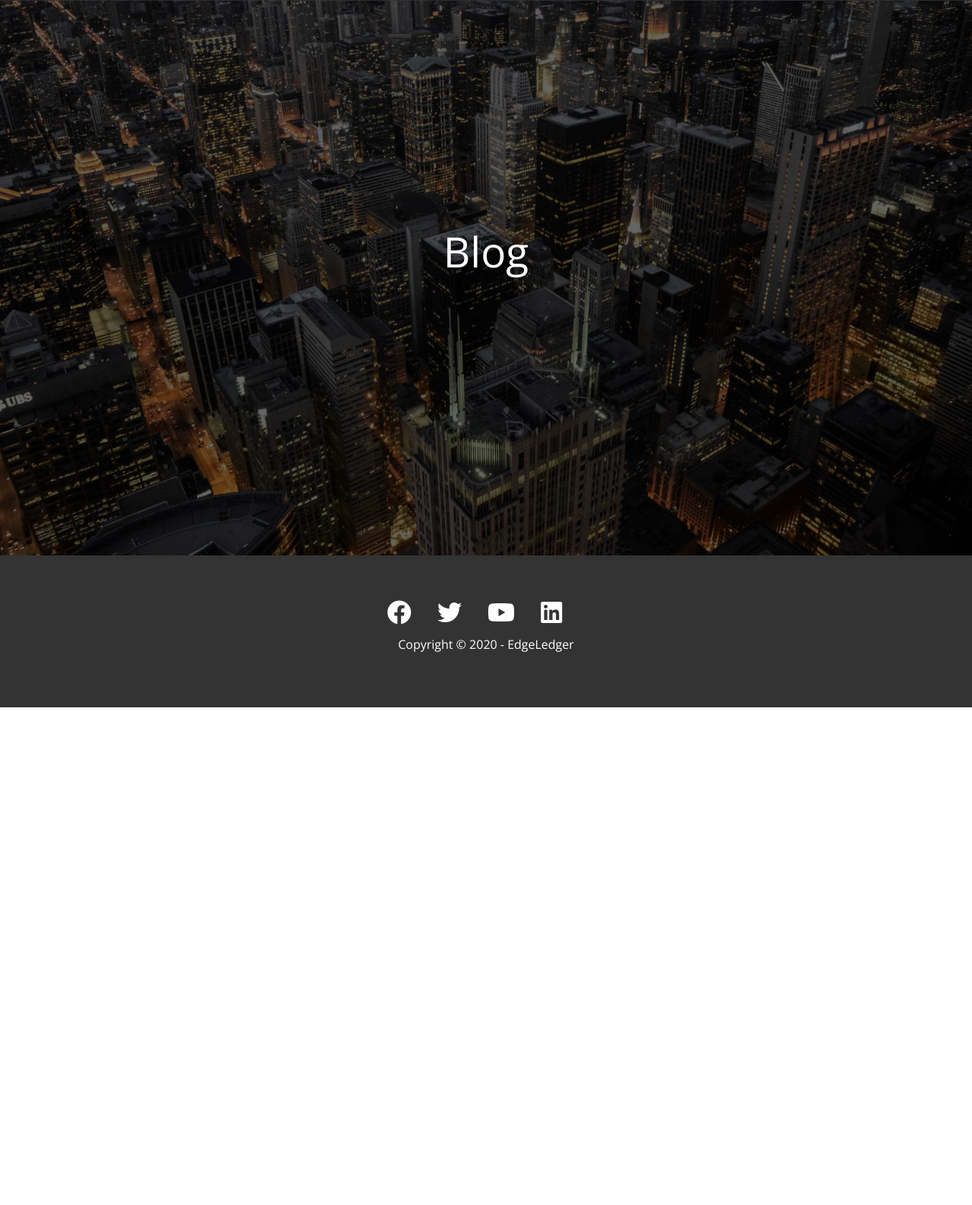
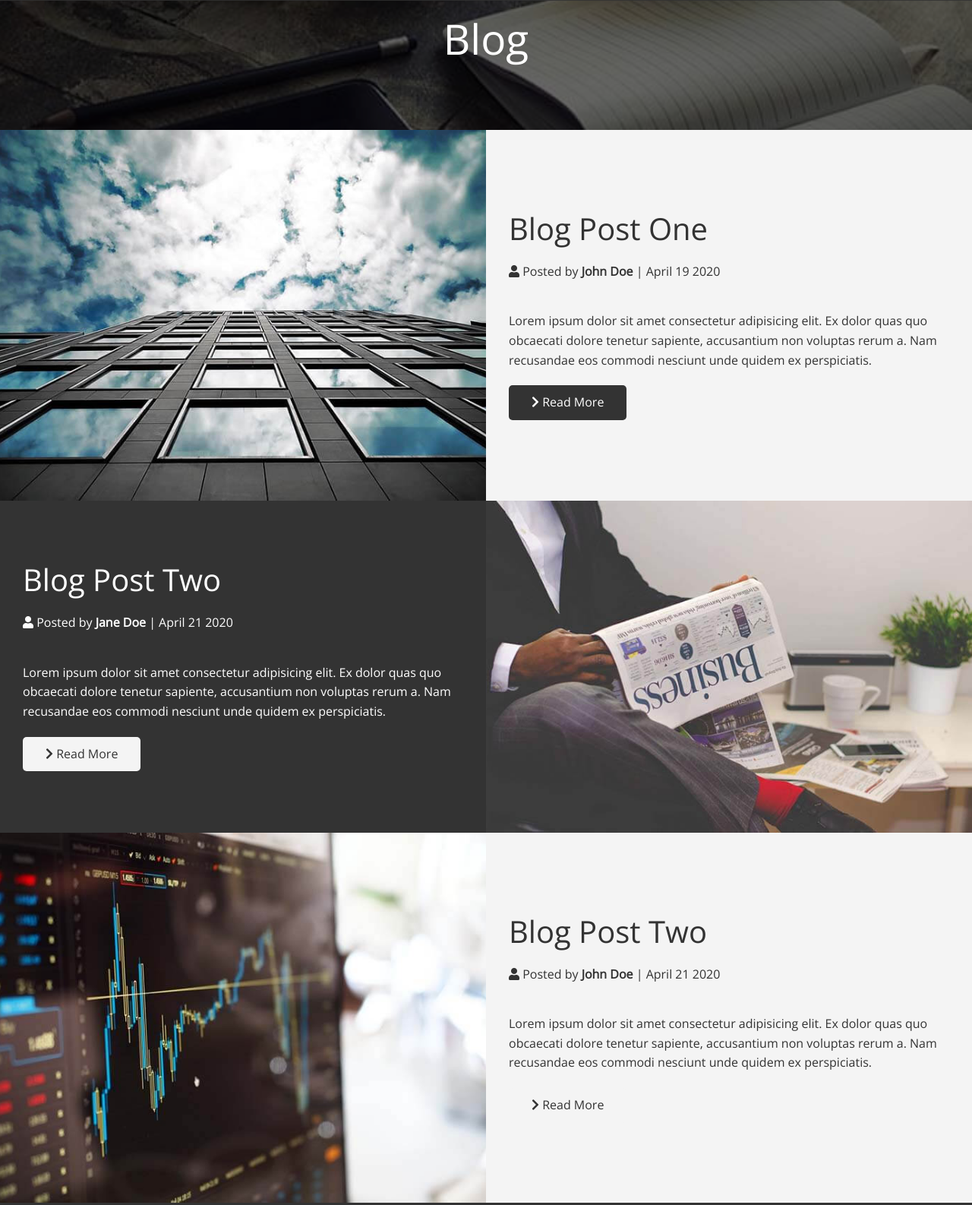
Before and after one commit to raaynaldo/edge-ledger-website, a plain HTML site: page blog.html in a window 1280 px wide. Shown: the part 69-1655 px from the top of the page at 76% size. Before the commit the page ends 1000 px from the top, so only its background shows below. Drawn offline with nearby package versions, Linux system fonts and the light colour scheme.

Commit message:
inner page.

```diff
--- a/blog.html
+++ b/blog.html
@@ -14,8 +14,8 @@
     <link rel="stylesheet" href="./css/style.css" />
     <title>Read Our Blog</title>
   </head>
-  <body>
-    <header class="hero blog" id="home">
+  <body id="home">
+    <header class="hero blog">
       <div id="navbar" class="navbar">
         <h1 class="logo">
           <i class="fas fa-book-open"></i
@@ -37,7 +37,94 @@
       </div>
     </header>
 
-    <main></main>
+    <main>
+      <article class="flex-columns">
+        <div class="row">
+          <div class="column">
+            <div class="column-1">
+              <img src="images/blog/blog1.jpg" alt="" />
+            </div>
+          </div>
+          <div class="column">
+            <div class="column-2 bg-light">
+              <h2>Blog Post One</h2>
+              <p class="meta">
+                <i class="fas fa-user"></i> Posted by
+                <strong>John Doe</strong> | April 19 2020
+              </p>
+              <p>
+                Lorem ipsum dolor sit amet consectetur adipisicing elit. Ex
+                dolor quas quo obcaecati dolore tenetur sapiente, accusantium
+                non voluptas rerum a. Nam recusandae eos commodi nesciunt unde
+                quidem ex perspiciatis.
+              </p>
+              <a href="post.html" class="btn btn-dark">
+                <i class="fas fa-chevron-right"></i>
+                Read More
+              </a>
+            </div>
+          </div>
+        </div>
+      </article>
+
+      <article class="flex-columns flex-reverse">
+        <div class="row">
+          <div class="column">
+            <div class="column-1">
+              <img src="images/blog/blog2.jpg" alt="" />
+            </div>
+          </div>
+          <div class="column">
+            <div class="column-2 bg-dark">
+              <h2>Blog Post Two</h2>
+              <p class="meta">
+                <i class="fas fa-user"></i> Posted by
+                <strong>Jane Doe</strong> | April 21 2020
+              </p>
+              <p>
+                Lorem ipsum dolor sit amet consectetur adipisicing elit. Ex
+                dolor quas quo obcaecati dolore tenetur sapiente, accusantium
+                non voluptas rerum a. Nam recusandae eos commodi nesciunt unde
+                quidem ex perspiciatis.
+              </p>
+              <a href="post.html" class="btn btn-light">
+                <i class="fas fa-chevron-right"></i>
+                Read More
+              </a>
+            </div>
+          </div>
+        </div>
+      </article>
+
+      <article class="flex-columns">
+        <div class="row">
+          <div class="column">
+            <div class="column-1">
+              <img src="images/blog/blog3.jpg" alt="" />
+            </div>
+          </div>
+          <div class="column">
+            <div class="column-2 bg-light">
+              <h2>Blog Post Two</h2>
+              <p class="meta">
+                <i class="fas fa-user"></i> Posted by
+                <strong>John Doe</strong> | April 21 2020
+              </p>
+              <p>
+                Lorem ipsum dolor sit amet consectetur adipisicing elit. Ex
+                dolor quas quo obcaecati dolore tenetur sapiente, accusantium
+                non voluptas rerum a. Nam recusandae eos commodi nesciunt unde
+                quidem ex perspiciatis.
+              </p>
+              <a href="post.html" class="btn btn-light">
+                <i class="fas fa-chevron-right"></i>
+                Read More
+              </a>
+            </div>
+          </div>
+        </div>
+      </article>
+    </main>
 
     <footer class="footer bg-dark">
       <div class="social">
--- a/css/style.css
+++ b/css/style.css
@@ -73,6 +73,7 @@ img {
 .hero {
   background: url("../images/home/showcase.jpg") no-repeat center center/cover;
   height: 100vh;
+  position: relative;
   color: white;
 }
 
@@ -95,6 +96,7 @@ img {
   max-width: 600px;
   margin: 20px 0 30px;
 }
+
 .hero::before {
   content: "";
   position: absolute;
@@ -106,7 +108,12 @@ img {
 }
 
 .hero * {
-  z-index: 108;
+  z-index: 10;
+}
+
+.hero.blog {
+  background: url("../images/home/blog.jpg") no-repeat center center/cover;
+  height: 30vh;
 }
 
 /* Icons */
@@ -166,6 +173,29 @@ img {
   margin-top: 20px;
 }
 
+/* Post */
+.post {
+  padding: 50px 30px;
+}
+
+.post h2 {
+  font-size: 40px;
+  margin-bottom: 20px;
+  padding-bottom: 10px;
+  border-bottom: #ccc solid 1px;
+}
+
+.post .meta {
+  margin-bottom: 30px;
+}
+
+.post img {
+  width: 300px;
+  border-radius: 50%;
+  display: block;
+  margin: 0 auto 30px;
+}
+
 /* Footer */
 .footer {
   display: flex;
```
Also changed, not shown: index.html (+2 -2 lines), post.html (added, +83 -0 lines).
